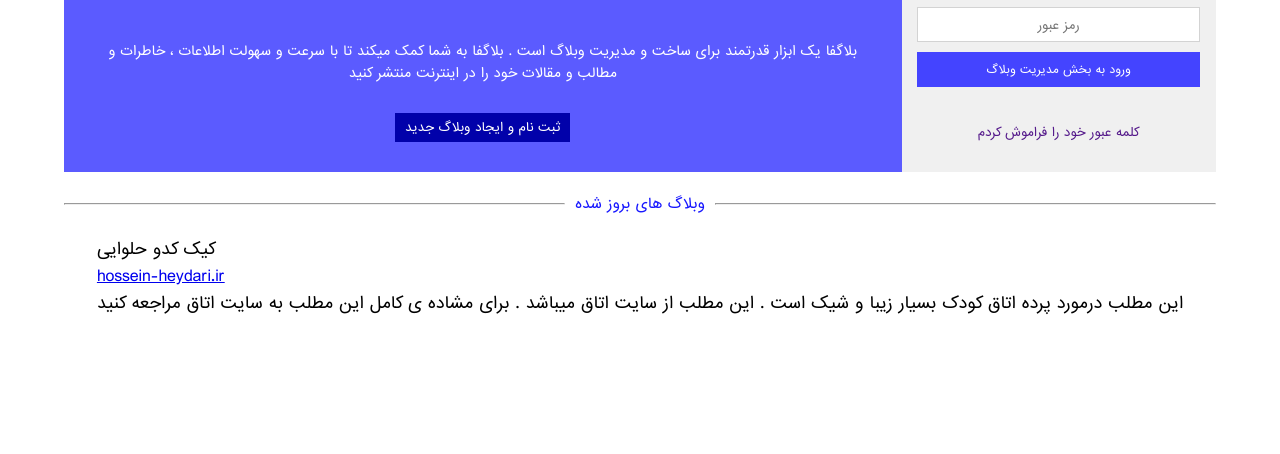
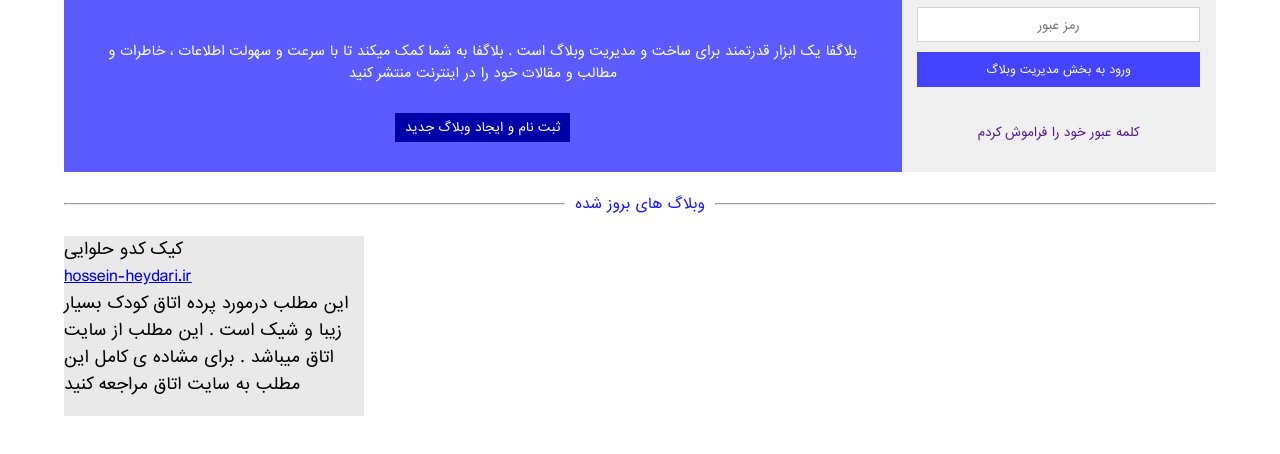
Before and after one commit to saraabotalebi77/weblog-html-scss-, a plain HTML site: page index.html in a window 1280 px wide. Shown: the part 98-552 px from the top of the page. Drawn offline with Linux system fonts and the light colour scheme.

Commit message:
add property

```diff
--- a/_variable.scss
+++ b/_variable.scss
@@ -7,3 +7,4 @@ $color_baner_btn : #0101AA;
 $color_baner : #5B5BFF;
 $color_form :#F0F0F0;
 $color_btn_form :#4444FF;
+$color_blog : #E9E9E9;
--- a/main.scss
+++ b/main.scss
@@ -101,5 +101,16 @@ body{
                 flex-grow : 1;
             }
         }
+        .blogs{
+            width : $width_100per;
+            @include Flex(flex,row,wrap,flex-start,center);
+            .blog{
+                width : 300px;
+                height : 180px;
+                background-color : $color_blog ;
+
+            }
+
+        }
     }
 }
```
Also changed, not shown: main.css, 1 other file.
